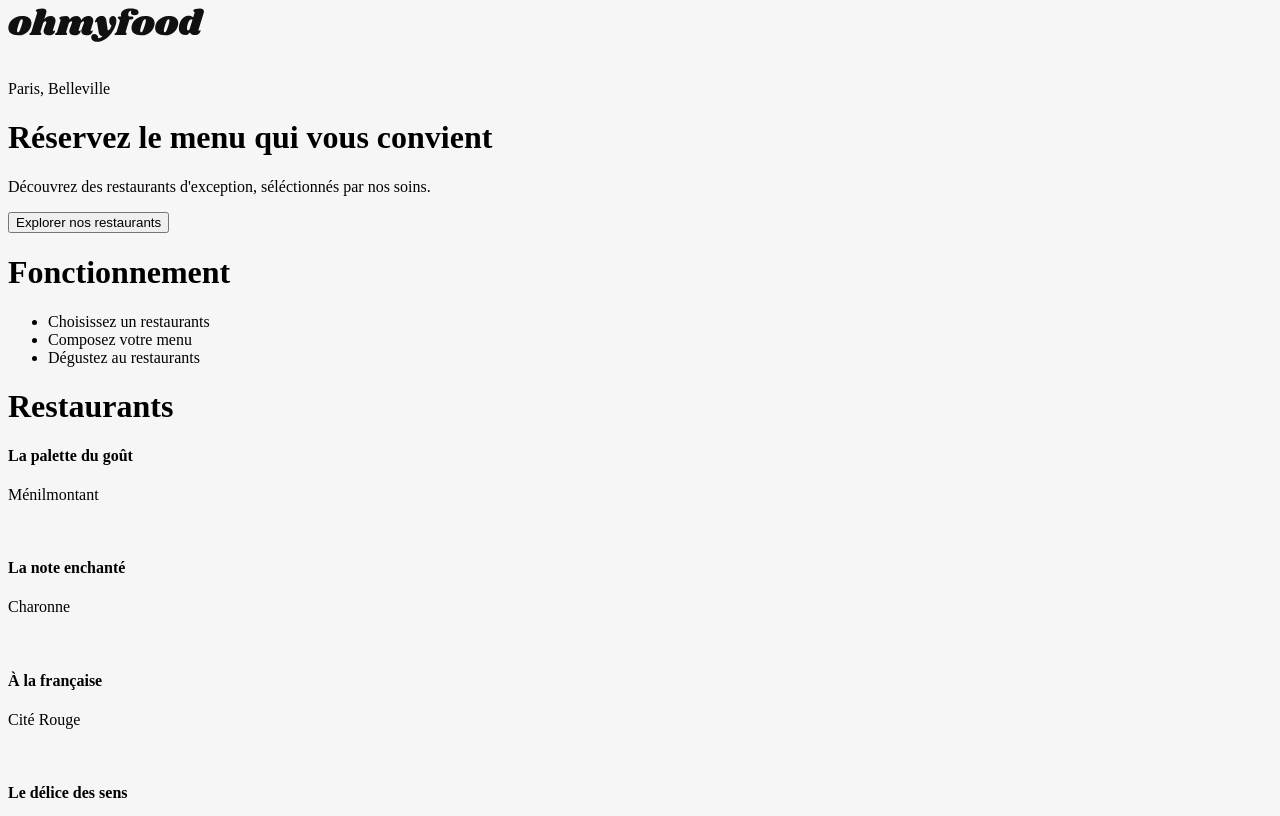
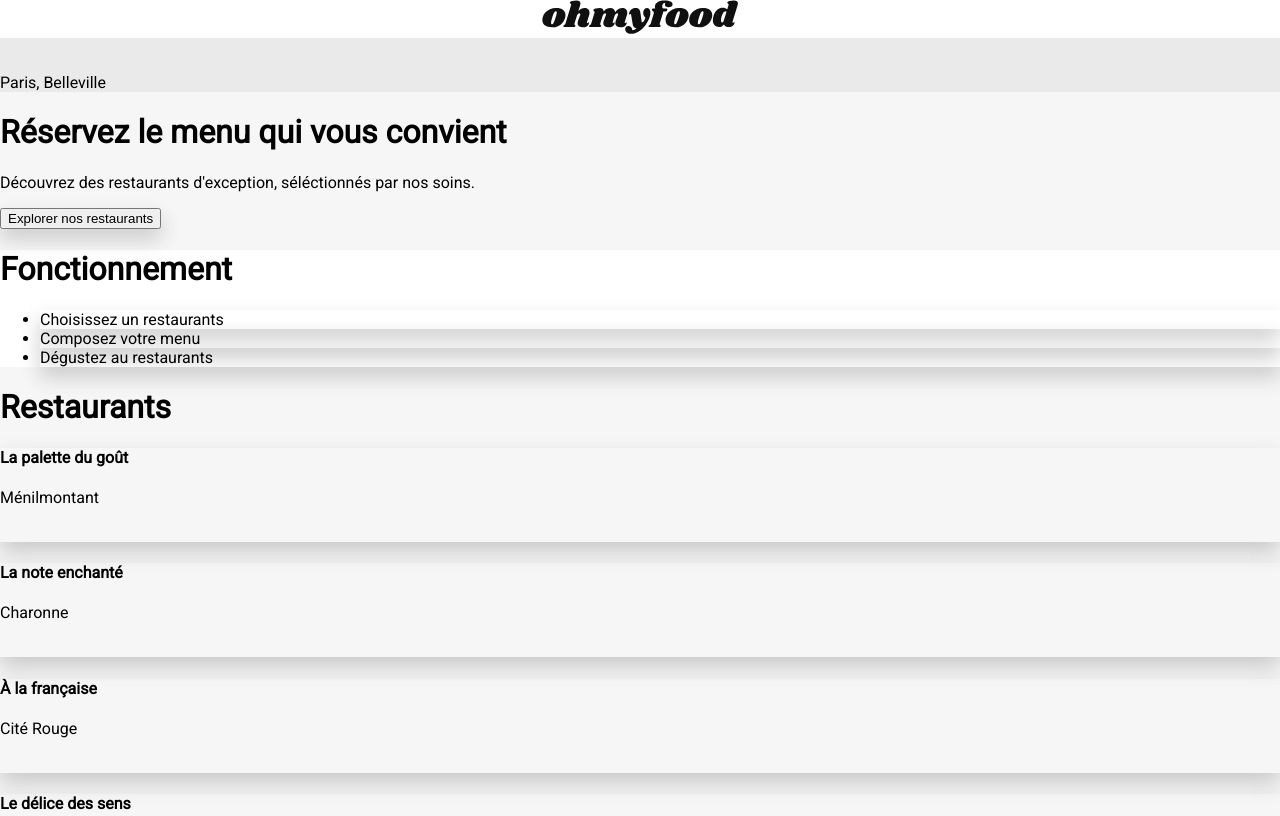
Before and after one commit to PaulVignon/P3_OhMyFood, a plain HTML site: page index.html in a window 1280 px wide. Shown: the top 816 px of the page. Drawn offline with Linux system fonts and the light colour scheme; a web font is replaced by a local one.

Commit message:
Ajout couleurs SCSS

```diff
--- a/index.html
+++ b/index.html
@@ -5,6 +5,12 @@
     <meta http-equiv="X-UA-Compatible" content="IE=edge" />
     <meta name="viewport" content="width=device-width,initial-scale=1" />
     <link rel="stylesheet" href="style.css" />
+    <link rel="preconnect" href="https://fonts.googleapis.com" />
+    <link rel="preconnect" href="https://fonts.gstatic.com" crossorigin />
+    <link
+      href="https://fonts.googleapis.com/css2?family=Roboto&family=Shrikhand&display=swap"
+      rel="stylesheet"
+    />
     <title>OhMyFood</title>
   </head>
   <body>
@@ -13,7 +19,7 @@
         <img class="headerLogo" src="/images/logo/ohmyfood@2x.svg" />
       </figcaption>
     </header>
-    <div>
+    <div class="darkerSection">
       <img />
       <p>Paris, Belleville</p>
     </div>
--- a/sass/style.scss
+++ b/sass/style.scss
@@ -1,3 +1,48 @@
+@mixin displayColumnCenter {
+  display: flex;
+  flex-direction: column;
+  align-items: center;
+}
+
+@mixin mainShadow {
+  box-shadow: 0px 10px 20px #c9c9c9;
+}
+
+$mainColor: #f6f6f6;
+$secondColor: #ffffff;
+$darkerSecondColor: #eaeaea;
+$footerColor: #353535;
+$primaryColor: #9356dc;
+$secondaryColor: #ff79da;
+$tertiaryColor: #99e2d0;
+
 body {
-  background-color: #f6f6f6;
+  background-color: $mainColor;
+  margin: 0;
+  font-family: "Roboto", sans-serif;
 }
+
+header {
+  @include displayColumnCenter();
+  @include mainShadow();
+  background-color: $secondColor;
+}
+
+.darkerSection {
+  background-color: $darkerSecondColor;
+}
+
+.section {
+  background-color: $secondColor;
+}
+
+footer {
+  color: $secondColor;
+  background-color: $footerColor;
+}
+
+button,
+li,
+.caseRestaurants {
+  @include mainShadow();
+}
```
Also changed, not shown: style.css, 1 other file.
